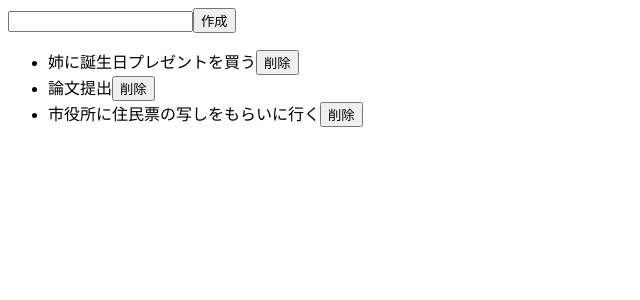
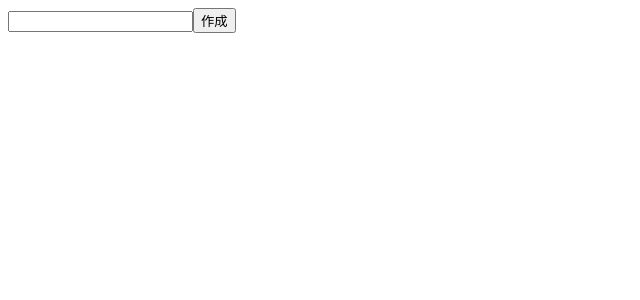
Before and after one commit to ZumeShougo/todolist_second_app, a React (Create React App) app: page / in a window 1280 px wide. Shown: the top 300 px of the page, without its empty margins (0-640 px from the left). Built offline with nearby package versions, Linux system fonts and the light colour scheme.

Commit message:
Fix onChange => onClick

```diff
--- a/src/index.jsx
+++ b/src/index.jsx
@@ -3,9 +3,6 @@ import React, { useState } from "react";
 
 const App = () => {
   const [todos, setTodos] = useState([
-    { id: 1, title: '姉に誕生日プレゼントを買う' },
-    { id: 2, title: '論文提出' },
-    { id: 3, title: '市役所に住民票の写しをもらいに行く' }
   ])
   const [todoTitle, setTodoTitle] = useState('')
   const [todoId, setTodoId] = useState(todos.length + 1)
@@ -30,7 +27,7 @@ const App = () => {
         {todos.map((todo) => (
           <li key={todo.id}>
             <span>{todo.title}</span>
-            <button onChange={() => handleDeleteTodo(todo)}>削除</button>
+            <button onClick={() => handleDeleteTodo(todo)}>削除</button>
           </li>
         ))}
       </ul>
```
